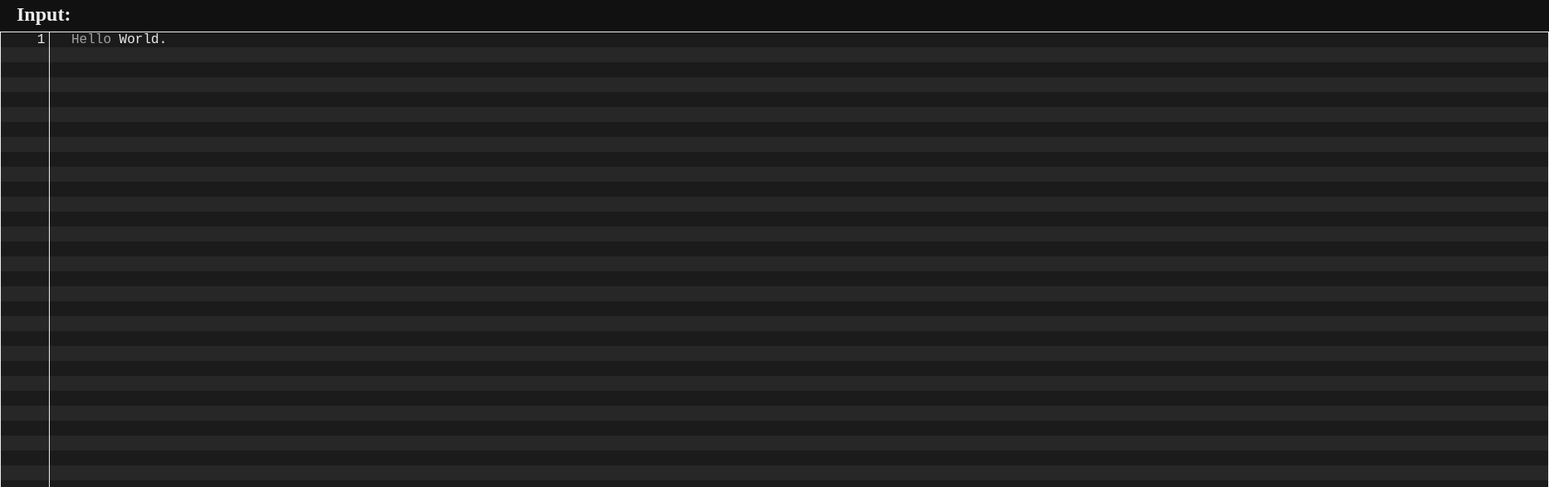
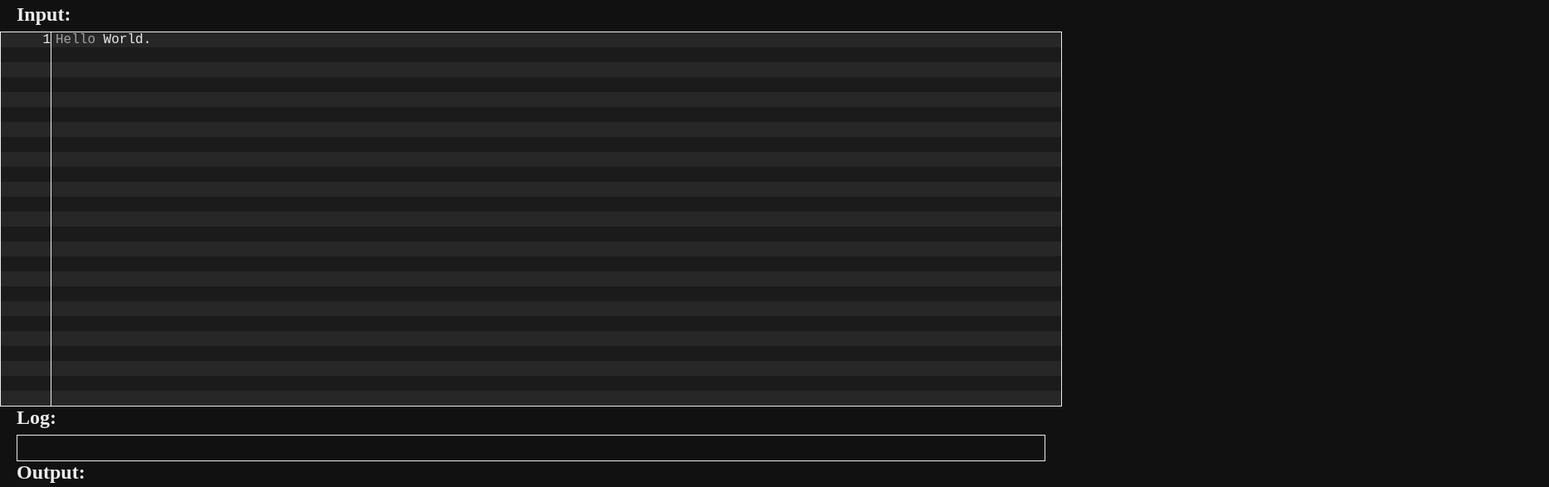
Before and after one commit to Ikikaeru/NoName-Programming, a plain HTML site: page index.html in a window 1280 px wide. Shown: the part 45-632 px from the top of the page at 83% size, 1867 px wide, since content can reach past the window. Drawn offline with Linux system fonts and the light colour scheme.

Commit message:
Correction structure HTML + aligned textarea + editor BG

```diff
--- a/assets/style.scss
+++ b/assets/style.scss
@@ -41,39 +41,67 @@ h1 {
     position: relative;
     display: flex;
     flex-direction: row;
-    width: 1865px;
-    height: 35 * 18px;
+    height: 25 * 18px;
     margin: auto;
     border: solid 1px rgb(236, 236, 236);
     font-family: monospace;
     background: repeating-linear-gradient(
         to bottom,
-        #1b1b1b 0px,
+        #272727 0px,
+        #272727 18px,
         #1b1b1b 18px,
-        #272727 18px,
-        #272727 2 * 18px
+        #1b1b1b 2 * 18px
     );
     &_linenumber {
         font-family: 'Courier New', Courier, monospace;
         font-size: medium;
-        padding-left: 5px;
-        padding-right: 5px;
-        width: 50px;
         border-right: solid 1px rgb(236, 236, 236);
         overflow: hidden;
         text-align: right;
     }
 }
+.highlights > p {
+    width: 100%;
+    caret-color: rgba(236, 236, 236, 1.0);
+    padding-left: 5px;
+    background-color: #272727;
+}
+.highlights > p:nth-child(2n) {
+    background-color: #1b1b1b;
+}
+.editor > .editor_linenumber {
+    min-width: 60px;
+    width: 60px;
+}
+.editor > .editor_linenumber > p {
+    width: 60px;
+    background-color: #272727;
+}
+.editor > .editor_linenumber > p:nth-child(2n) {
+    background-color: #1b1b1b;
+}
 .container {
+    position: relative;
     width: 1865px;
     textarea {
-        width: calc(100% - 85px);
+        width: 100%;
         height: 100%;
+        right: 0;
+        transform: translateX(5px);
     }
     .backdrop {
-        width: calc(100% - 95px);
+        width: 100%;
         height: 100%;
+        right: 0;
     }
+}
+.backdrop {
+    position: absolute;
+    z-index: 1;
+    caret-color: rgb(236, 236, 236);
+    pointer-events: none;
+    background-color: transparent;
+    overflow: hidden;
 }
 #cloneInput {
     font-family: 'Courier New', Courier, monospace;
@@ -87,7 +115,6 @@ h1 {
     border-radius: 0;
     height: 100%;
     overflow: hidden;
-    margin-left: -10px;
 }
 #userInput {
     font-family: 'Courier New', Courier, monospace;
@@ -95,7 +122,7 @@ h1 {
     display: block;
     height: 100%;
     position: absolute;
-    z-index: 1;
+    z-index: 2;
     margin: 0;
     border-radius: 0;
     background-color: transparent;
@@ -106,25 +133,19 @@ h1 {
     word-wrap: break-word;
     color: transparent;
     overflow-y: scroll;
-    margin-left: 10px;
     right: 0;
-    border-color: transparent;
-}
-.backdrop {
-    position: absolute;
-    z-index: 2;
-    caret-color: rgb(236, 236, 236);
-    padding-left: 20px;
-    pointer-events: none;
-    background-color: transparent;
-    overflow: hidden;
-    right: 0;
+    //color: rgba(236, 236, 236, 0.5);
+    //border-color: transparent;
 }
 
 .highlights {
     white-space: pre-wrap;
     word-wrap: break-word;
     color: transparent;
+    margin-top: 0px;
+    margin-bottom: 0px;
+    padding-top: 0px;
+    padding-bottom: 0px;
 }
 
 #userInput:focus {
--- a/index.html
+++ b/index.html
@@ -14,10 +14,10 @@
         <div class="editor">
             <div class="editor_linenumber"> </div>
             <div class="container">
-                <div id="bd" class="backdrop">
+                <textarea id="userInput">Hello World.</textarea>
+                <div class="backdrop">
                   <div id="cloneInput" class="highlights"></div>
                 </div>
-                <textarea id="userInput">Hello World.</textarea>
             </div>
         </div>
         <h2>Log:</h2>
--- a/main.js
+++ b/main.js
@@ -391,7 +391,6 @@ const highlight = (nodes, depth = 0) => {
     let toShow = '';
     for(let node of nodes) // Checking node by node
     {
-        console.log(node);
         if(typeof node[1] === 'object' || node[2] === undefined) // This node is a sub element (an array if nothing goes wrong)
         {
             if(node[2] === undefined)
@@ -424,7 +423,21 @@ const highlight = (nodes, depth = 0) => {
             }
         }
     }
-    return toShow;
+    let lastLineIndex = 0;
+    let remakeShow = '';
+    // Since we now have the content, let's make it HTML friendly
+    for(let i = 0; i < toShow.length; i++)
+    {
+        if(toShow[i] === '\n')
+        {
+            // SecondLine - FirstLine
+            let content = Txt.extract(toShow, lastLineIndex, i - lastLineIndex);
+            remakeShow = `${remakeShow}<p>${content}</p>`;
+            lastLineIndex = i + 1;
+        }
+    }
+    remakeShow = `${remakeShow}<p>${Txt.extract(toShow, lastLineIndex, toShow.length - lastLineIndex)}</p>`;
+    return remakeShow;
 }
 
 function fastInput()
```
Also changed, not shown: assets/style.css.
